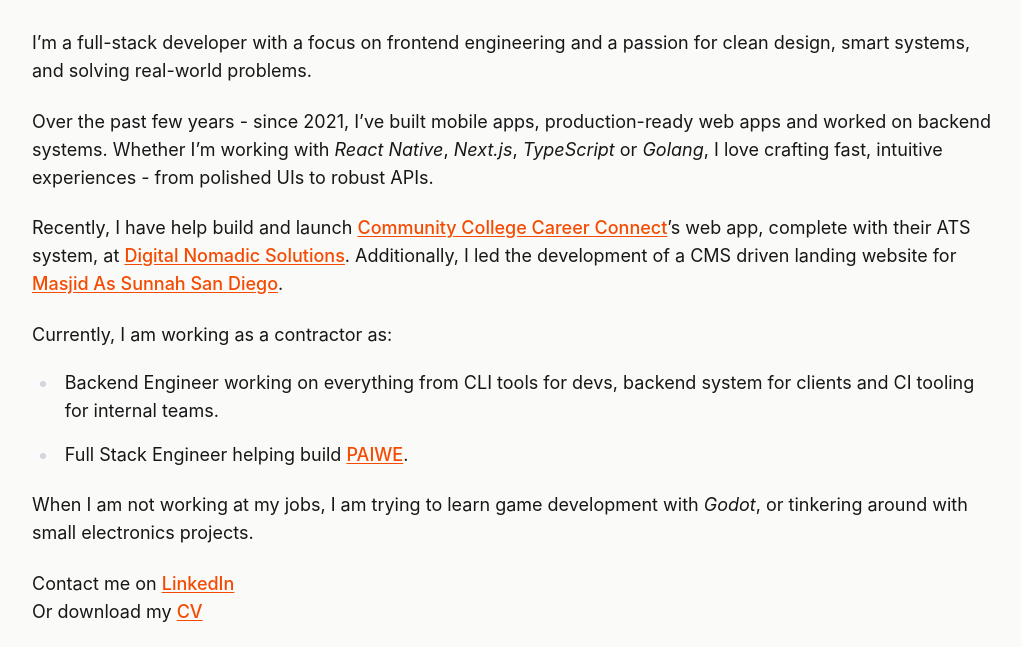
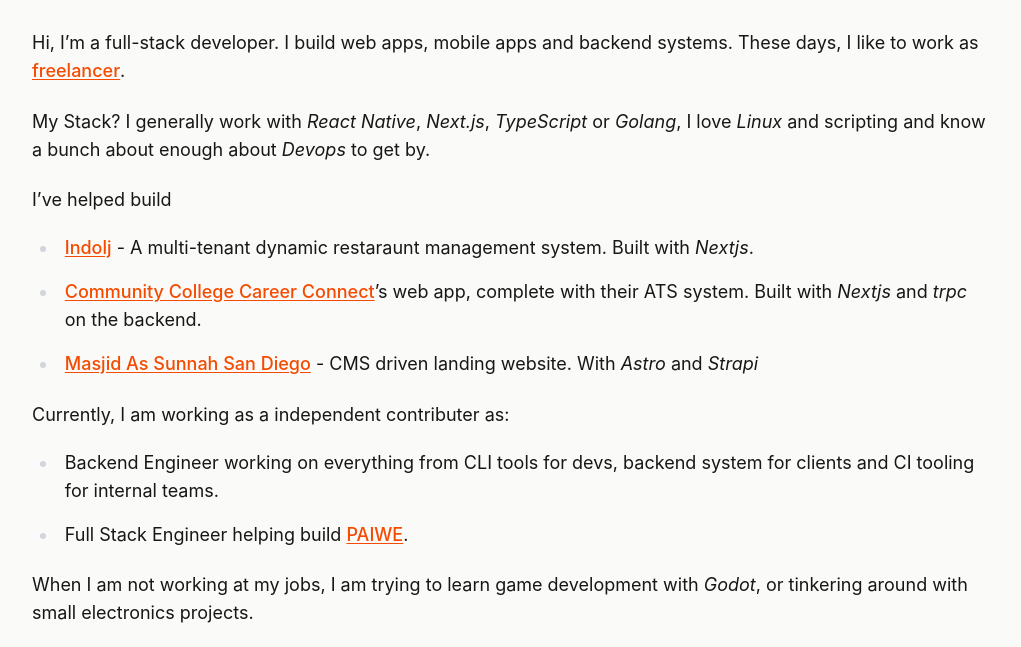
Before and after one commit to abdul-rehman-d/abdul-rehman-d.github.io, an Astro site: page / in a window 1280 px wide. Shown: the part 115-762 px from the top of the page, without its empty margins (128-1149 px from the left). Built offline with nearby package versions, Linux system fonts and the light colour scheme; Astro itself is replaced by a stand-in of ours.

Commit message:
feat: updated with more stuff

```diff
--- a/src/pages/index.md
+++ b/src/pages/index.md
@@ -2,24 +2,22 @@
 layout: ../layouts/HomeLayout.astro
 ---
 
-I'm a full-stack developer with a focus on frontend engineering and
-a passion for clean design, smart systems, and solving real-world
-problems.
+Hi, I'm a full-stack developer. I build web apps, mobile apps and backend systems.
+These days, I like to work as [freelancer](https://www.upwork.com/freelancers/abdulrehmandaniyal15).
 
-Over the past few years - since 2021, I’ve built mobile apps, production-ready
-web apps and worked on backend systems. Whether I’m working with
-_React Native_, _Next.js_, _TypeScript_ or _Golang_, I love
-crafting fast, intuitive experiences - from polished UIs to robust
-APIs.
+My Stack? I generally work with
+_React Native_, _Next.js_, _TypeScript_ or _Golang_,
+I love _Linux_ and scripting and know a bunch about enough about _Devops_ to get by.
 
-Recently, I have help build and launch
-[Community College Career Connect](https://www.communitycollegecareerconnect.com/)'s
-web app, complete with their ATS system, at
-[Digital Nomadic Solutions](https://www.digitalnomadicsolutions.com/). Additionally,
-I led the development of a CMS driven landing website for
-[Masjid As Sunnah San Diego](https://www.masjidassunnahsd.com/).
+I've helped build
 
-Currently, I am working as a contractor as:
+- [Indolj](https://indolj.pk/) - A multi-tenant dynamic restaraunt management system. Built with _Nextjs_.
+- [Community College Career Connect](https://www.communitycollegecareerconnect.com/)'s web app,
+  complete with their ATS system. Built with _Nextjs_ and _trpc_ on the backend.
+- [Masjid As Sunnah San Diego](https://www.masjidassunnahsd.com/) -
+  CMS driven landing website. With _Astro_ and _Strapi_
+
+Currently, I am working as a independent contributer as:
 - Backend Engineer working on everything from CLI tools for devs, backend system for
 clients and CI tooling for internal teams.
 - Full Stack Engineer helping build [PAIWE](https://www.linkedin.com/company/paiwe/posts/?feedView=all).
@@ -28,4 +26,5 @@
 or tinkering around with small electronics projects.
 
 Contact me on [LinkedIn](https://www.linkedin.com/in/abdul-rehman-d/)
+Check out my [Github](https://github.com/abdul-rehman-d/)
 Or download my <a href="/Abdul%20Rehman%20Daniyal.pdf" target="_blank">CV</a>
```
